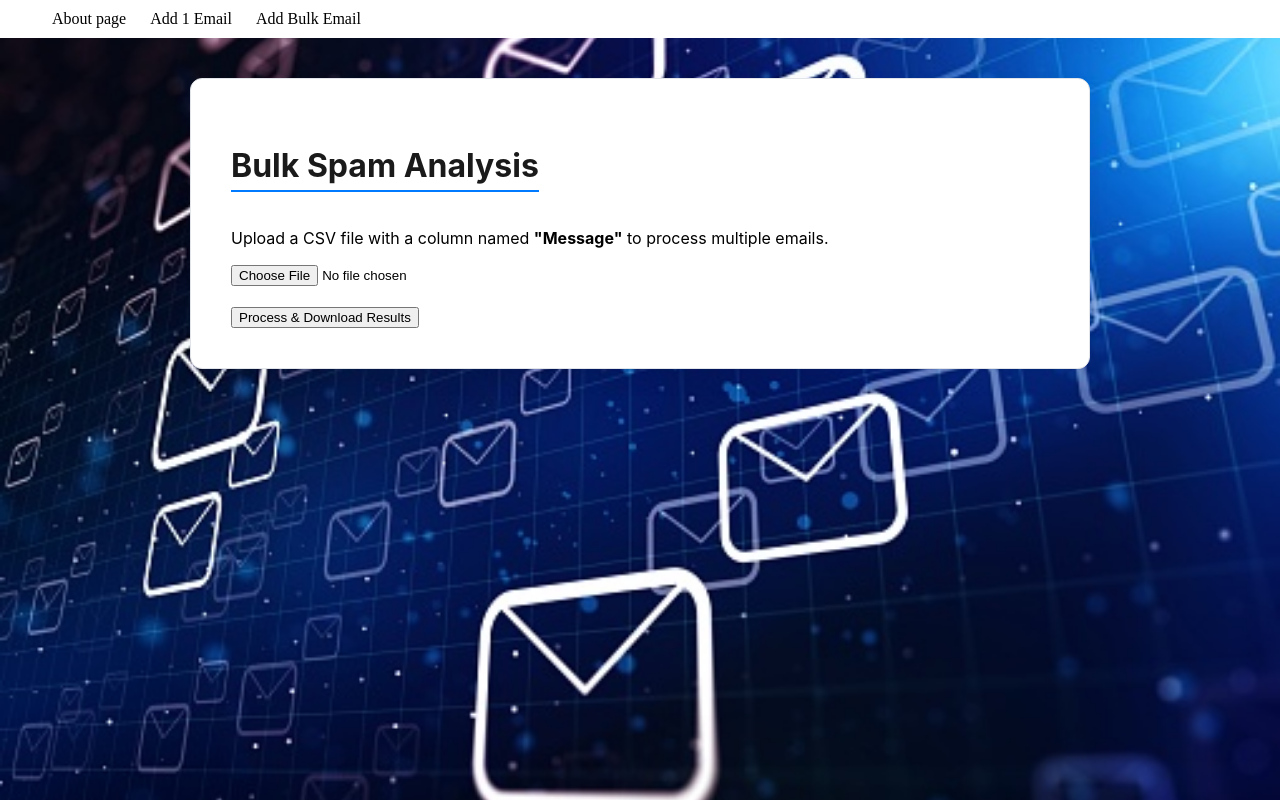
After one commit to ayushchand2408/Email-Fraud-Prediction, a Flask app: template templates/bulk_email.html in a window 1280 px wide. The commit adds this page. Run offline with Flask 3, Linux system fonts and the light colour scheme; the template is opened without the code that fills it, so the values that code supplies are empty; parts of the project's set-up code (start-up, migrations or seed data) failed here and were passed over.

Commit message:
BulkMail html and little bit change index.html

```diff
--- a/app.py
+++ b/app.py
@@ -1,4 +1,6 @@
-from flask import Flask , render_template , request , redirect
+import pandas as pd
+import io
+from flask import Flask , render_template , request , redirect , send_file , Response
 import joblib
 app = Flask(__name__)
 
@@ -23,6 +25,5 @@ def single_mail():
 
     return render_template('one_email.html' , result = prediciton_text)
 
-
 if __name__ == '__main__':
     app.run(debug = True)
--- /dev/null
+++ b/templates/bulk_email.html
@@ -0,0 +1,29 @@
+<!DOCTYPE html>
+<html lang="en">
+<head>
+    <meta charset="UTF-8">
+    <meta name="viewport" content="width=device-width, initial-scale=1.0">
+    <title>Bulk Emial Spam Classifier</title>
+    <link rel="stylesheet" href="{{ url_for('static', filename='style.css') }}">
+</head>
+<body>
+    <ul class="nav-list">
+        <li><a href="/"> About page</a></li>
+        <li><a href="/single_email">Add 1 Email</a></li>
+        <li><a href="/BulkMails">Add Bulk Email</a></li>
+    </ul>
+
+    <div class="container">
+    <section class="project-card">
+        <h1>Bulk Spam Analysis</h1>
+        <p>Upload a CSV file with a column named <strong>"Message"</strong> to process multiple emails.</p>
+
+        <form action="/BulkMails" method="POST" enctype="multipart/form-data">
+            <input type="file" name="file_upload" accept=".csv" required>
+            <br><br>
+            <button type="submit" class="predict-btn">Process & Download Results</button>
+        </form>
+    </section>
+</div>
+</body>
+</html>
--- a/templates/index.html
+++ b/templates/index.html
@@ -3,7 +3,7 @@
 <head>
     <meta charset="UTF-8">
     <meta name="viewport" content="width=device-width, initial-scale=1.0">
-    <title>Document</title>
+    <title>Home Page</title>
     <link rel="stylesheet" href="{{ url_for('static', filename='style.css') }}">
 </head>
 <body>
```
